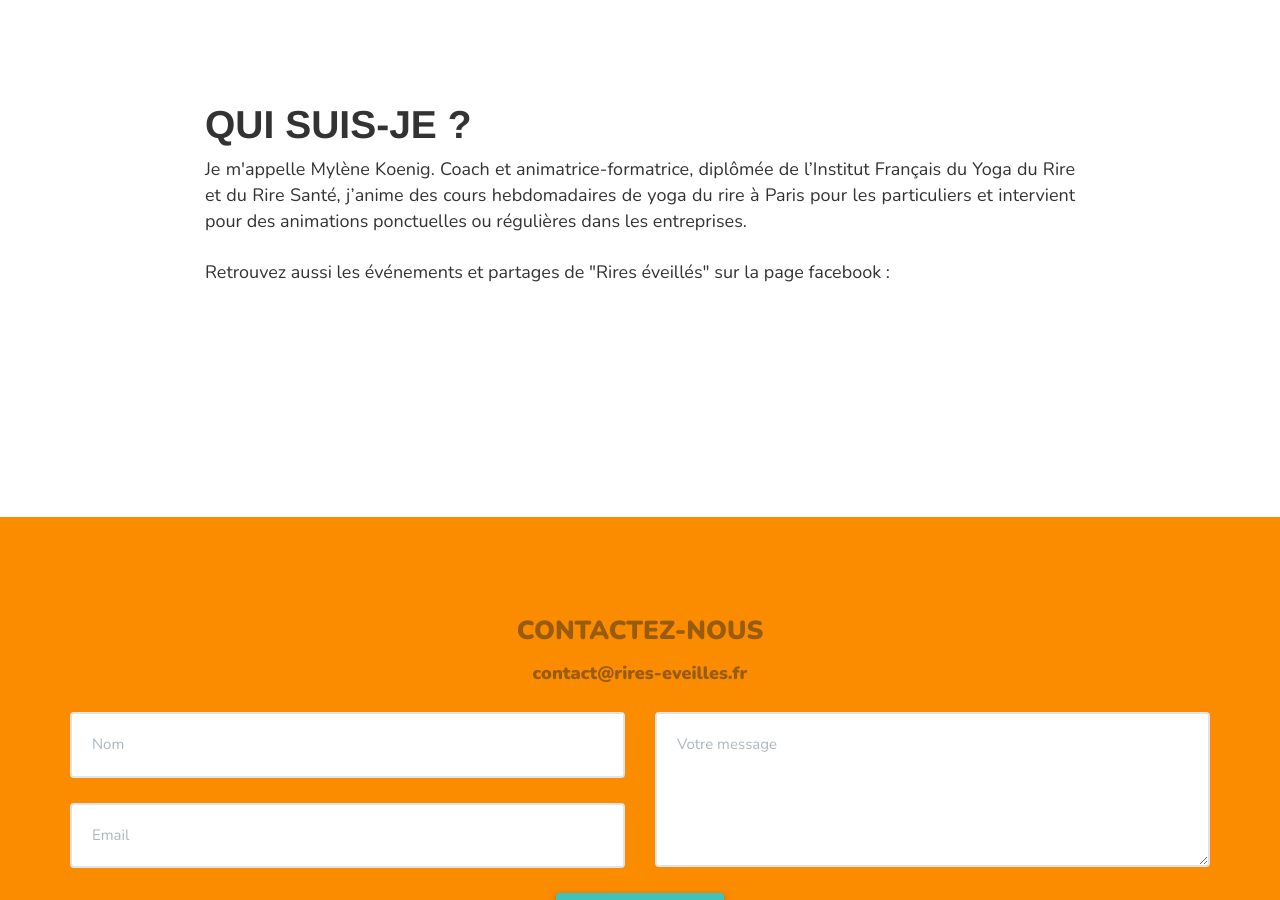
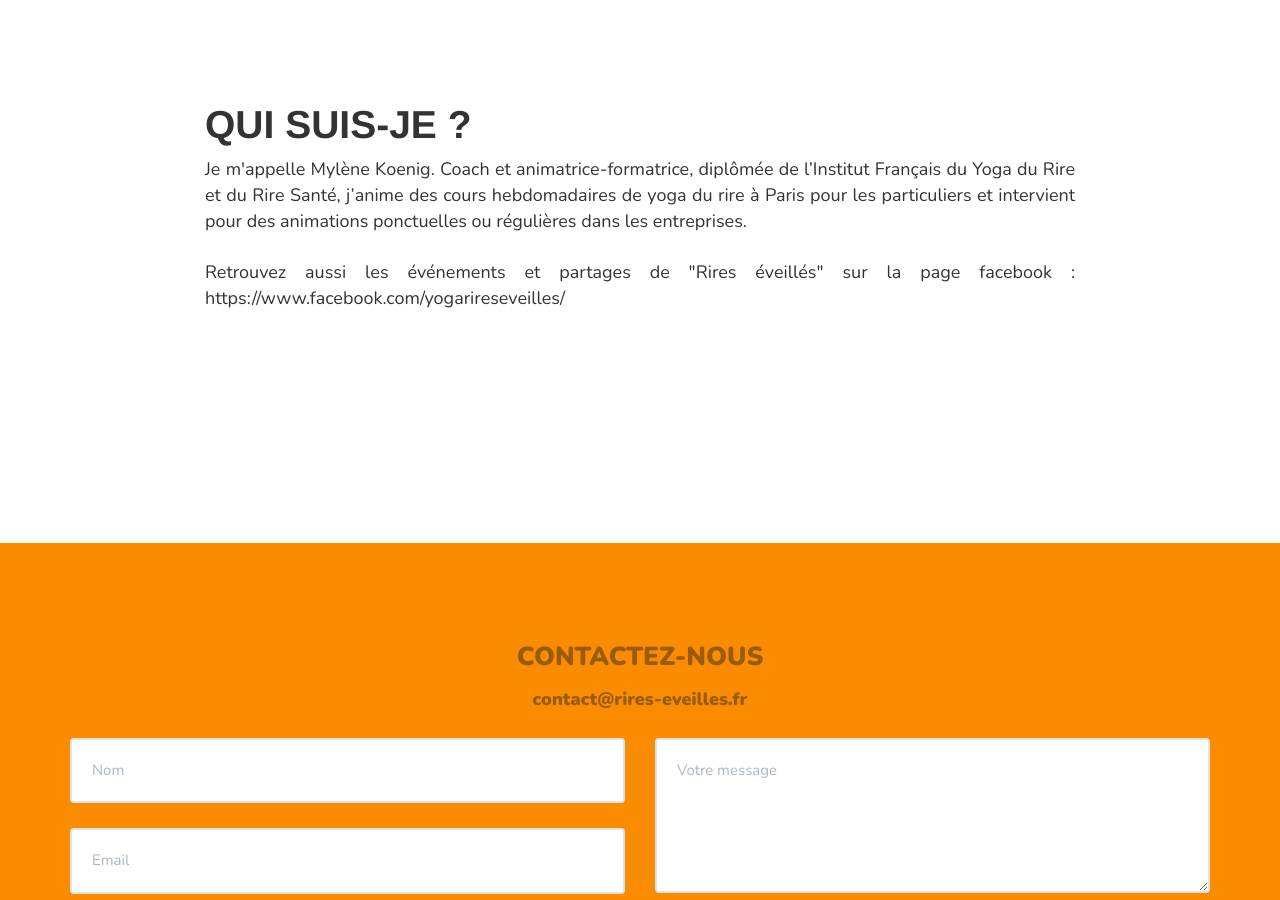
Before and after one commit to arthur-koenig/yoga-rires, a Jekyll site: the page built from presentation/index.html, in a window 1280 px wide and 900 px high, scrolled down 3670 px. Built offline with Jekyll 4.4.1, drawn with Linux system fonts in a browser that asks for light colours; nearby versions of some CDN libraries; some web fonts are replaced; comment, search, counter and statistics services are not loaded; part of the change alters nothing that is shown.

Commit message:
Update from Forestry.io - presentation/index.html

```diff
--- a/presentation/index.html
+++ b/presentation/index.html
@@ -63,7 +63,7 @@ Quand nous rions, nous mobilisons environ 300 muscles !<br>
 
 <section class="section-small">
   <h1>Qui suis-je ?  </h1>
-  Je m'appelle Mylène Koenig. Coach et animatrice-formatrice, diplômée de l’Institut Français du Yoga du Rire et du Rire Santé, j’anime des cours hebdomadaires de yoga du rire à Paris pour les particuliers et intervient pour des animations ponctuelles ou régulières dans les entreprises.<br><br>Retrouvez aussi les événements et partages de "Rires éveillés" sur la page facebook : <br><br><br>
+  Je m'appelle Mylène Koenig. Coach et animatrice-formatrice, diplômée de l’Institut Français du Yoga du Rire et du Rire Santé, j’anime des cours hebdomadaires de yoga du rire à Paris pour les particuliers et intervient pour des animations ponctuelles ou régulières dans les entreprises.<br><br>Retrouvez aussi les événements et partages de "Rires éveillés" sur la page facebook : https://www.facebook.com/yogarireseveilles/<br><br><br>
   <div class="text-center">
     <img src="%7B%7Bsite.basurl%7D%7D/img/logo-observatoire.jpg" class="img-responsive" alt="">
   </div>
```
